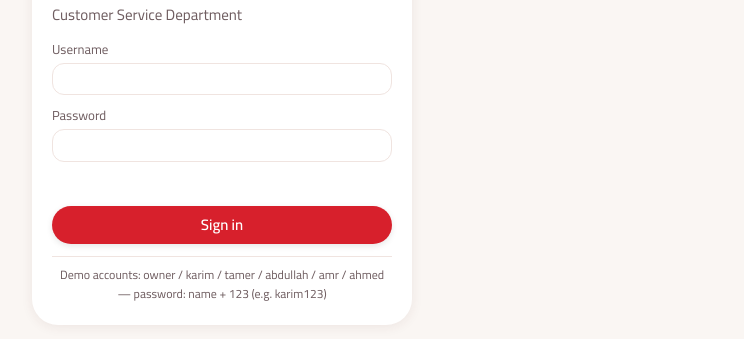
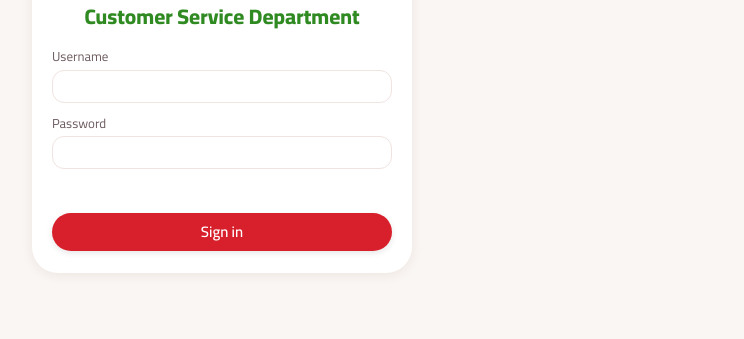
Before and after one commit to geant-egypt/CRM, a plain HTML site: page index.html in a window 1280 px wide. Shown: the part 293-632 px from the top of the page, without its empty margins (418-1162 px from the left). Drawn offline with Linux system fonts and the light colour scheme.

Commit message:
Add files via upload

```diff
--- a/index.html
+++ b/index.html
@@ -171,9 +171,9 @@ function render(){
  document.body.style.background=document.documentElement.style.background=me?"#fff":"var(--bg)";document.documentElement.lang=lang;document.documentElement.dir=lang=="ar"?"rtl":"ltr";document.title=L("app")+" | "+L("sub");
  const r=$("root"),lb=`<button class="btn w s" id="lb" aria-label="Language" title="Language">⚙️</button>`;
  if(!me){
-  r.innerHTML=`<div class="lt">${lb}</div><div class="box lg"><img src="${LOGO}" alt="Géant" style="height:150px;display:block;margin:0 auto 6px"><p style="margin:0 0 12px;color:var(--mut)">${L("sub")}</p><div class="f">
+  r.innerHTML=`<div class="lt">${lb}</div><div class="box lg"><img src="${LOGO}" alt="Géant" style="height:150px;display:block;margin:0 auto 6px"><p style="margin:0 0 16px;color:var(--grn);font-size:21px;font-weight:800;text-align:center;line-height:1.3">${L("sub")}</p><div class="f">
   <label>${L("user")}<input id="u" autocomplete="username" autocapitalize="off"></label><label>${L("pass")}<input id="p" type="password" autocomplete="current-password"></label>
-  <div class="err" id="er"></div><button class="btn" id="go">${L("login")}</button></div><div class="hint">${L("demo")}</div></div>`;
+  <div class="err" id="er"></div><button class="btn" id="go">${L("login")}</button></div></div>`;
   $("lb").onclick=langMenu;
   const go=()=>{const x=U.find(a=>a.u==$("u").value.trim().toLowerCase()&&a.p==$("p").value);if(!x){$("er").textContent=L("bad");return}
    me=x;view="home";try{sessionStorage.setItem("g-me",x.u)}catch(e){}render()};
```
